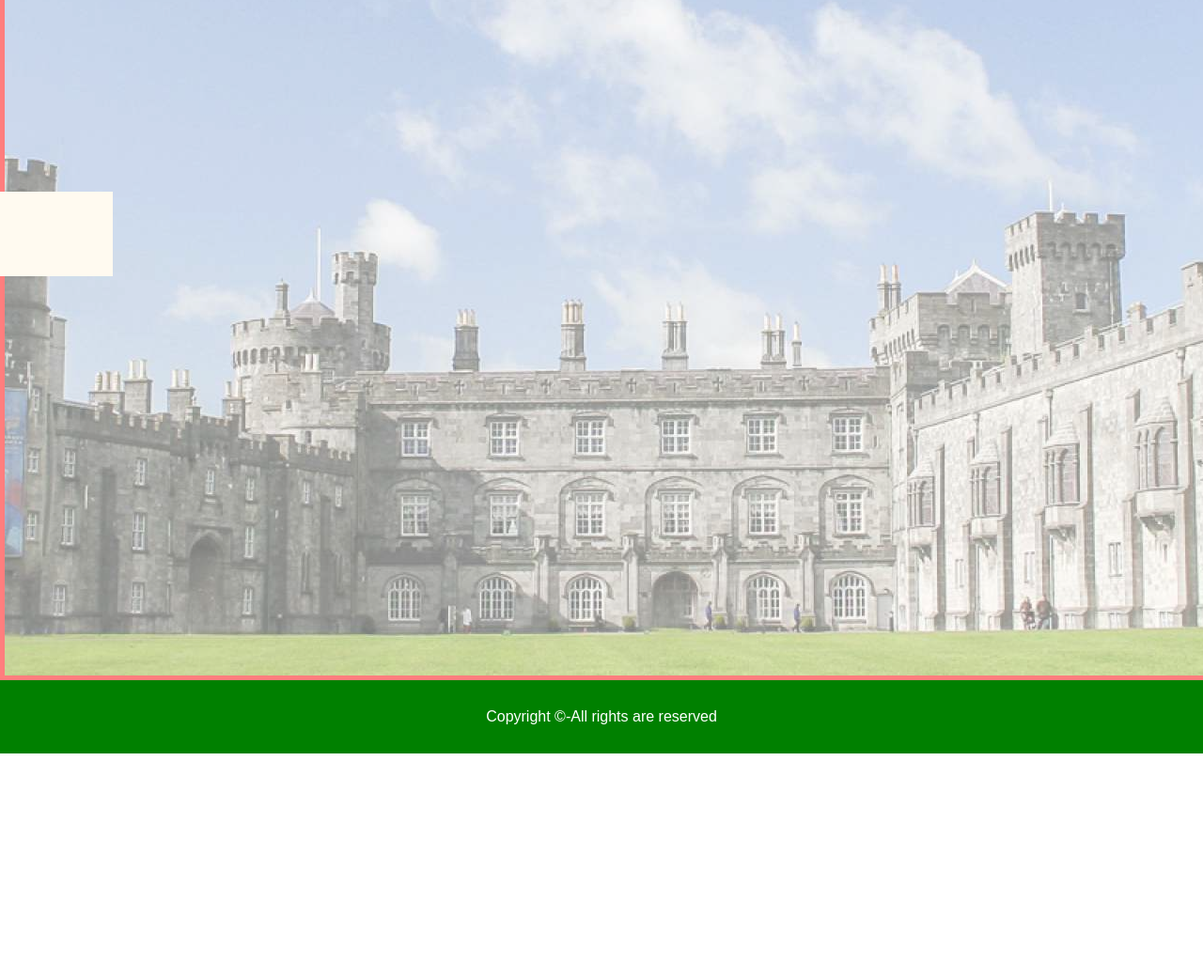
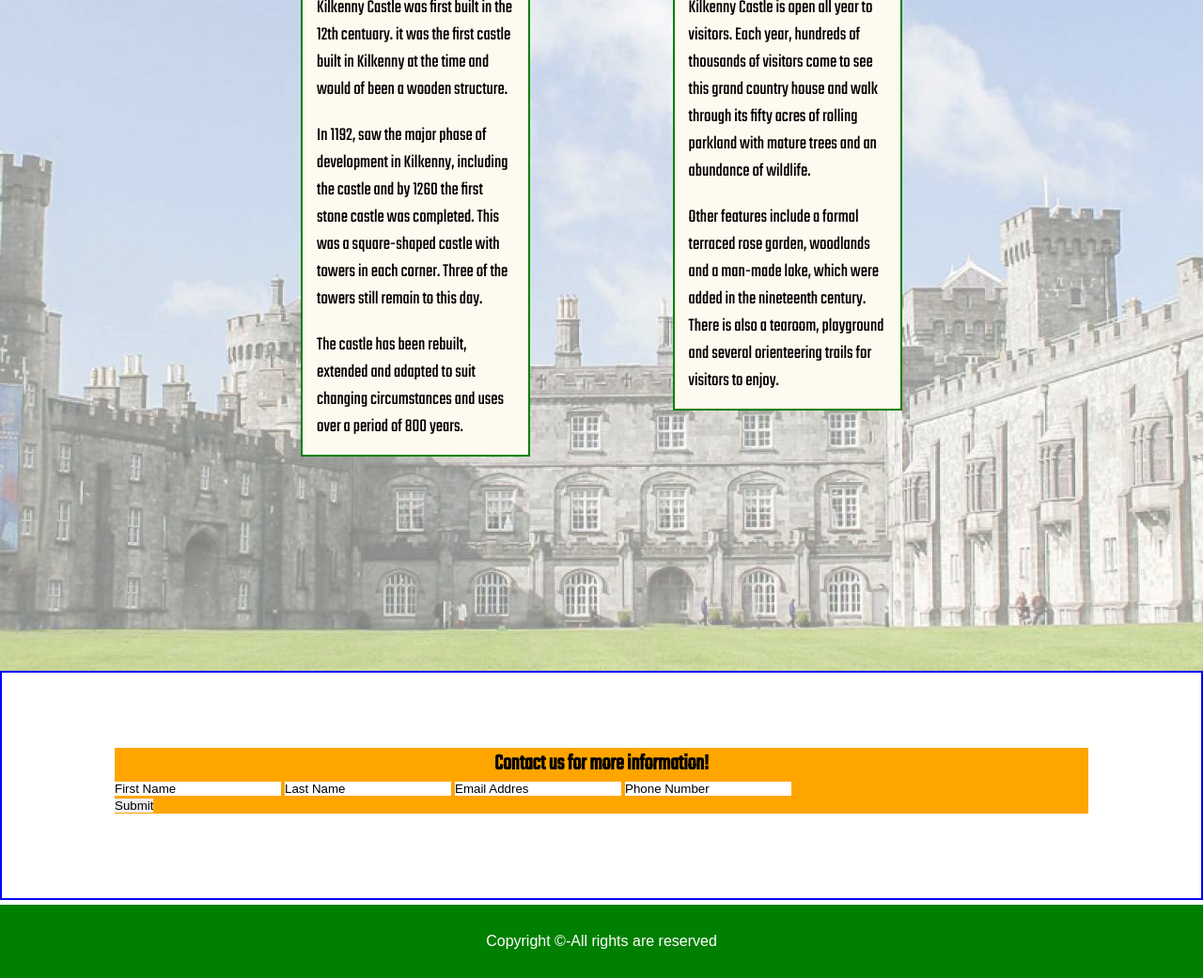
Before and after one commit to StephenIvan93/Kilkenny-Castle, a plain HTML site: page index.html in a window 1280 px wide. Shown: the part 266-1307 px from the top of the page at 94% size. Before the commit the page ends 1068 px from the top, so only its background shows below. Drawn offline with Linux system fonts and the light colour scheme.

Commit message:
Complete Home section and started in to Gallery and contact section

```diff
--- a/assets/css/style.css
+++ b/assets/css/style.css
@@ -7,7 +7,7 @@
 }
 
 /************************* Nav Bar *************************/
-#navbar {
+#index {
    display: flex;
    align-items: center;
    justify-content: center;
@@ -82,19 +82,20 @@
    width: 100%;
    background: url('../images/castle.jpg') no-repeat center center ;
    opacity: 0.5;
-   border: 5px solid red;
+
 }
 
 #main {
    position: absolute;
    top: 0;
-   left: 30%;
+   left: 35%;
    width: 500px;
    height: auto;
    background-color: floralwhite;
+   border: 2px solid green;
 }
 
-.intro {
+.page_title {
    font-family: teko, sans-serif;
    font-weight: 600;
    font-size: 100px;
@@ -103,51 +104,71 @@
    text-decoration: underline;
 }
 
-.test1 {
-   position: absolute;
-   display: inline-table;
-   background-color: floralwhite;
-   height: 50px;
-   width: 80px;
-   padding: 20px;
-   bottom:30%;
-   margin: 0 auto;
+h1 {
+   font-family: teko, sans-serif;
+   text-align: center;
 }
 
-/*.test2 {
-   position: absolute;
-   display: inline-block;
-   background-color: floralwhite;
-   height: 50px;
-   width: 80px;
-   padding: 20px;
-   bottom:30%;
-   left: 280px;
+p {
+   padding: 10px;
 }
 
-.test3 {
+.left_window {
    position: absolute;
-   display: inline-block;
+   display: inline;
+   font:20px teko, sans-serif;
    background-color: floralwhite;
-   height: 50px;
-   width: 80px;
-   padding: 20px;
-   bottom:30%;
-   left: 480px;
-}*/
+   height: auto;
+   width: 18%;
+   left: 25%;
+   top:25%;
+   padding: 5px;
+   border: 2px solid green;
+}
+.right_window {
+   position: absolute;
+   display: inline;
+   font:20px teko, sans-serif;
+   background-color: floralwhite;
+   height: auto;
+   width: 18%;
+   right: 25%;
+   top:25%;
+   padding: 5px;
+   border: 2px solid green;
+}
 /************************* End of Home ***********************/
-
-#container_2 {
-   height: 100px;
-   width: 100%;
-   background-color: aqua;
-
-
+/************************* Contact section ***********************/
+#contact {
+   background-color: EBFCE8;
+   border: 2px solid blue;
+   padding: 70px;
 }
 
-/*-------- Footer --------------*/
+.form-bg{
+
+   margin: 10px 50px 20px ;
+   background-color: orange;
+}
+/************************* End of Contact section ***********************/
+
+/************************* Gallery ***********************/
+#gallery {
+   clear: both;
+   line-height: 0;
+   column-count: 4;
+   column-gap: 0px;
+}
+
+#gallery img{
+   width: 100%;
+}
+/************************* End of gallery ***********************/
+
+/********************** Footer **********************/
 footer {
    background-color: green;
+   margin: 0, auto;
 }
 .text-footer {
    text-align: center;
--- a/index.html
+++ b/index.html
@@ -6,45 +6,109 @@
     <meta charset="UTF-8">
     <meta http-equiv="X-UA-Compatible" content="IE=edge">
     <meta name="viewport" content="width=device-width, initial-scale=1.0">
-    <link rel="stylesheet" href="assets/css/style.css">
+    <link rel="stylesheet" href="assets/css/style.css">     <!-- Link to external css style sheet -->
     <title>Kilkenny Castle</title>
 </head>
 
 <body>
-<!--------------- Nav Bar --------------->
-<nav id="navbar">
+<!--------------------------------------------------- Nav Bar --------------------------------------------------->
+<nav id="index">
     <div class="logo">
         <img src="assets/images/logo.jpg">  <!-- Kilkenny Castle Logo-->
     </div>
         <ul class="nav-list">
-            <li><a href="index.html" class="active">Home</a></li>
-            <li><a href="/gallery.html">Gallery</a></li>
-            <li><a href="/contact.html">Contact</a></li>
+            <li><a href="#index" class="active">Home</a></li>
+            <li><a href="#contact">Contact</a></li>
+            <li><a href="#gallery">Gallery</a></li>
         </ul>
             <div class="rightNav">                      <!-- Search Bar -->
                 <input type="text" name="search" id="search">
                 <button class="btn">Search</button>
             </div>
 </nav>
-<!--------------- End of Nav Bar --------------->
+<!--------------------------------------------------- End of Nav Bar ------------------------------------------------->
 
-<!--------------- Home --------------->
+<!--------------------------------------------------- Home Section --------------------------------------------------->
 <section id="container_1">
     <div class="bg_image">
     </div>
 
     <div id="main">
-        <h1 class="intro"> Kilkenny Castle </h1>
+        <h1 class="page_title"> Kilkenny Castle </h1>
     </div>
 
-    <span class="test1">    </span>
-    <span class="test2">    </span>
-    <span class="test3">    </span>
+    <span class="left_window">
+        <h1>Early History</h1>
+        <p>
+            Kilkenny Castle was first built in the 12th centuary. it was the first castle built in Kilkenny at the time and would of been a wooden structure.
+        </p>
+
+         <p>
+            In 1192, saw the major phase of development in Kilkenny, including the castle and by 1260 the first stone castle was completed. This was a square-shaped castle
+            with towers in each corner. Three of the towers still remain to this day.
+        </p>
+        <p>
+            The castle has been rebuilt, extended and adapted to suit changing circumstances and uses over a period of 800 years.
+        </p>
+    </span>
+
+    <span class="right_window">
+        <h1>Kilkenny Castle Today</h1>
+        <p>
+            Kilkenny Castle is open all year to visitors. Each year, hundreds of thousands of visitors come to see this grand country house and
+            walk through its fifty acres of rolling parkland with mature trees and an abundance of wildlife.
+        </p>
+        <p>
+            Other features include a formal
+            terraced rose garden, woodlands and a man-made lake, which were added in the nineteenth century. There is also a tearoom, playground
+            and several orienteering trails for visitors to enjoy.
+
+        </p>
+
+    </span>
+
+</section>
+<!--------------------------------------------------- End of Home Section --------------------------------------------------->
+
+<!--------------------------------------------------- Contact form --------------------------------------------------->
+<section id="contact">
+    <div class="form-bg">
+
+
+            <h1>Contact us for more information!</h1>
+                <form action="" method="post">
+                    <input class="form-input" type="text" value="First Name">
+                    <input class="form-input" type="text" value="Last Name">
+                    <input class="form-input" type="text" value="Email Addres">
+                    <input class="form-input" type="text" value="Phone Number">
+                    <div class="submit">
+                        <input type="submit" value="Submit">
+                    </div>
+                </form>
+
+    </div>
+
+
+</section>
+<!--------------------------------------------------- End of Contact form --------------------------------------------------->
+<section id="gallery">
+    <img src="">
+    <img src="">
+    <img src="">
+    <img src="">
+    <img src="">
+    <img src="">
+    <img src="">
+    <img src="">
+    <img src="">
+    <img src="">
+
+
 
 </section>
 
 
- <!--------------- Footer --------------->
+<!--------------------------------------------------- Footer --------------------------------------------------->
 <footer>
     <p class="text-footer">
         Copyright ©-All rights are reserved
```
